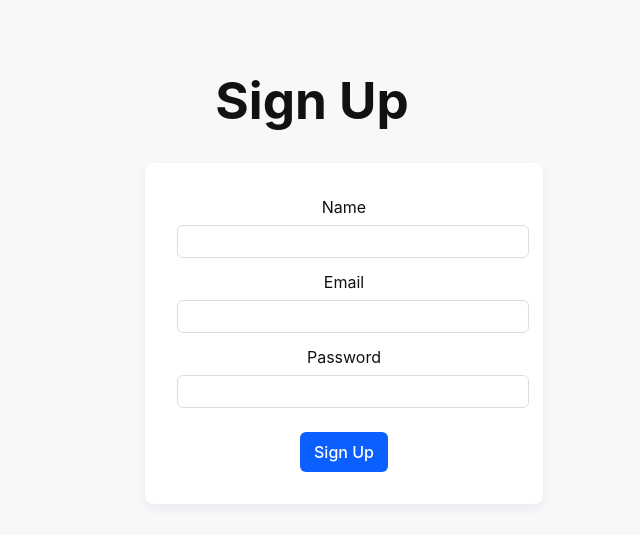
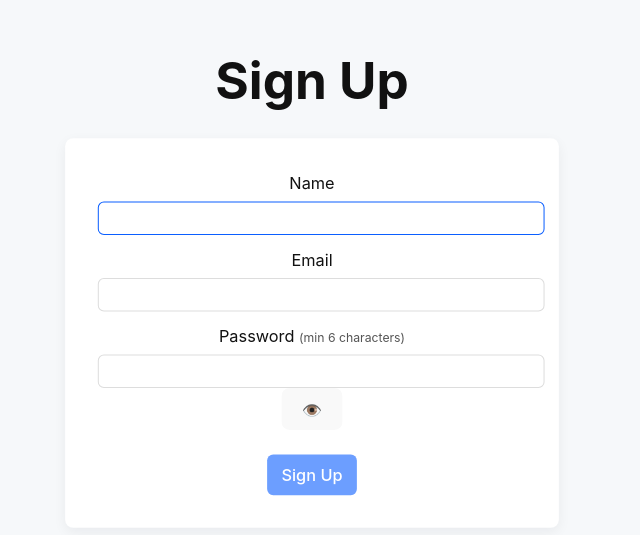
Before and after one commit to Rakesh99k/Authentication-flow, a React (Vite) app: page /signup in a window 1280 px wide. Shown: the part 129-664 px from the top of the page, without its empty margins (328-968 px from the left). Built offline with nearby package versions, Linux system fonts and the light colour scheme.

Commit message:
Added Signup.jsx

```diff
--- a/src/pages/Signup.jsx
+++ b/src/pages/Signup.jsx
@@ -24,6 +24,12 @@ export default function Signup() {
   const [errors, setErrors] = useState({})
   const [loading, setLoading] = useState(false)
   const [serverError, setServerError] = useState('')
+  const [showPassword, setShowPassword] = useState(false)
+  const nameRef = React.useRef()
+
+  React.useEffect(() => {
+    nameRef.current?.focus()
+  }, [])
 
   function validate() {
     const e = {}
@@ -57,6 +63,12 @@ export default function Signup() {
     }
   }
 
+  function passwordStrength(pw) {
+    if (pw.length > 8 && /[A-Z]/.test(pw) && /[0-9]/.test(pw)) return 'strong'
+    if (pw.length >= 6) return 'medium'
+    return 'weak'
+  }
+
   return (
     <div className="page center">
       <motion.div
@@ -69,22 +81,69 @@ export default function Signup() {
         <form className="card form" onSubmit={handleSubmit} noValidate>
         <label>
           Name
-          <input value={form.name} onChange={(e) => setForm({ ...form, name: e.target.value })} />
+          <input
+            ref={nameRef}
+            type="text"
+            autoComplete="name"
+            value={form.name}
+            onChange={(e) => {
+              setForm({ ...form, name: e.target.value })
+              if (errors.name) setErrors({ ...errors, name: undefined })
+            }}
+          />
           {errors.name && <div className="error">{errors.name}</div>}
         </label>
         <label>
           Email
-          <input value={form.email} onChange={(e) => setForm({ ...form, email: e.target.value })} />
+          <input
+            type="email"
+            autoComplete="email"
+            value={form.email}
+            onChange={(e) => {
+              setForm({ ...form, email: e.target.value })
+              if (errors.email) setErrors({ ...errors, email: undefined })
+            }}
+          />
           {errors.email && <div className="error">{errors.email}</div>}
         </label>
-        <label>
-          Password
-          <input type="password" value={form.password} onChange={(e) => setForm({ ...form, password: e.target.value })} />
+        <label style={{position:'relative'}}>
+          Password <small style={{fontSize:'12px', color:'#555'}}>(min 6 characters)</small>
+          <input
+            type={showPassword ? 'text' : 'password'}
+            value={form.password}
+            onChange={(e) => setForm({ ...form, password: e.target.value })}
+          />
+          <button
+            type="button"
+            className="password-toggle"
+            aria-label={showPassword ? 'Hide password' : 'Show password'}
+            onClick={() => setShowPassword((v) => !v)}
+          >
+            {showPassword ? '🙈' : '👁️'}
+          </button>
           {errors.password && <div className="error">{errors.password}</div>}
+          {form.password && (
+            <div
+              className={
+                'strength-meter ' + passwordStrength(form.password)
+              }
+            >
+              Password strength: {passwordStrength(form.password)}
+            </div>
+          )}
         </label>
 
         {serverError && <div className="error">{serverError}</div>}
-        <button className="btn" type="submit" disabled={loading}>
+        <button
+          className="btn"
+          type="submit"
+          disabled={
+            loading ||
+            !form.name.trim() ||
+            !/^[^\s@]+@[^\s@]+\.[^\s@]+$/.test(form.email) ||
+            form.password.length < 6
+          }
+        >
           {loading ? <Spinner size={18} /> : 'Sign Up'}
         </button>
         {serverError === 'Network error' && (
```
